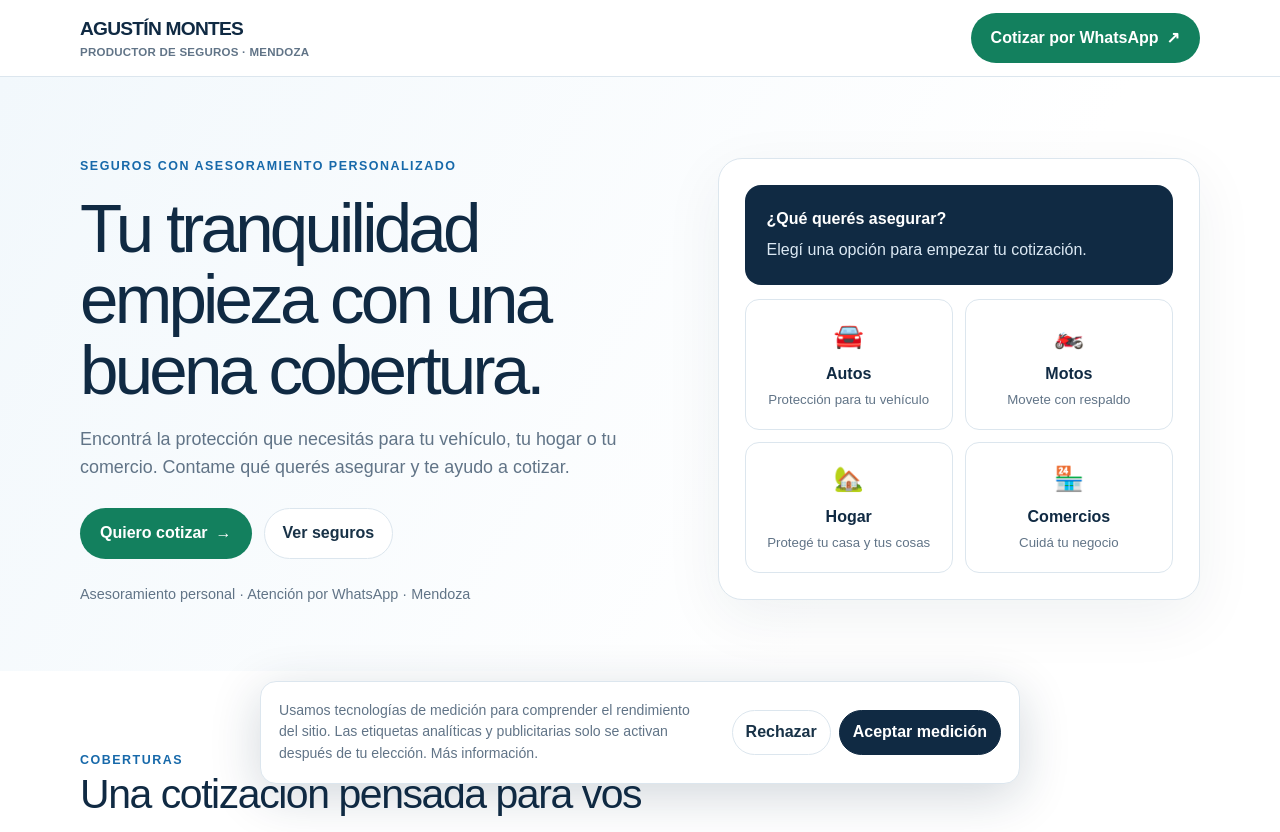
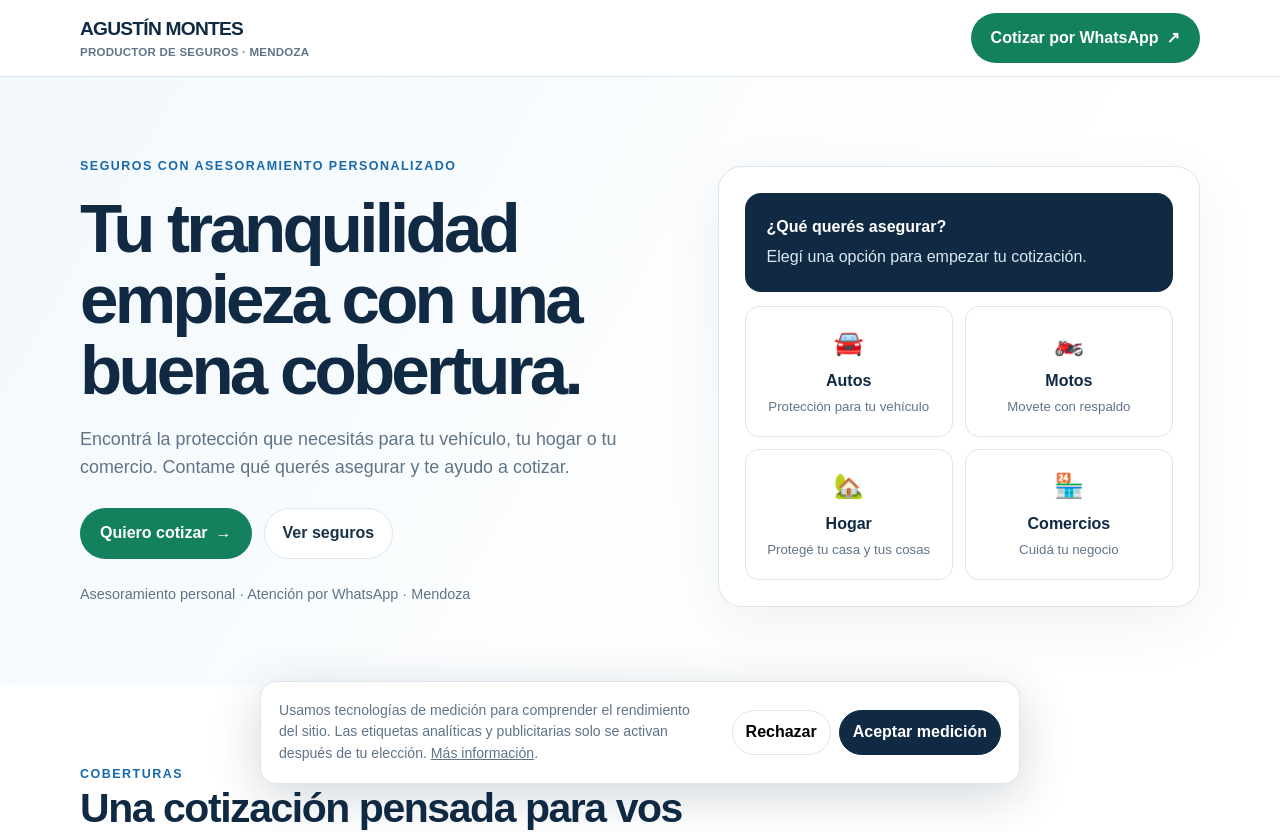
Before and after one commit to popnegro/cotizatuseguro, a Next.js app: page / in a window 1280 px wide. Shown: the top 832 px of the page. Built offline with nearby package versions, Linux system fonts and the light colour scheme; no server answers.

Commit message:
fix: remove unused Tailwind import

```diff
--- a/app/globals.css
+++ b/app/globals.css
@@ -1,5 +1,3 @@
-@import "tailwindcss";
-
 :root{--navy:#102a43;--blue:#1769aa;--sky:#eaf4fb;--ink:#183247;--muted:#617487;--paper:#f7fafc;--line:#dce6ee;--green:#13805e}
 *{box-sizing:border-box}
 html{scroll-behavior:smooth}
```
